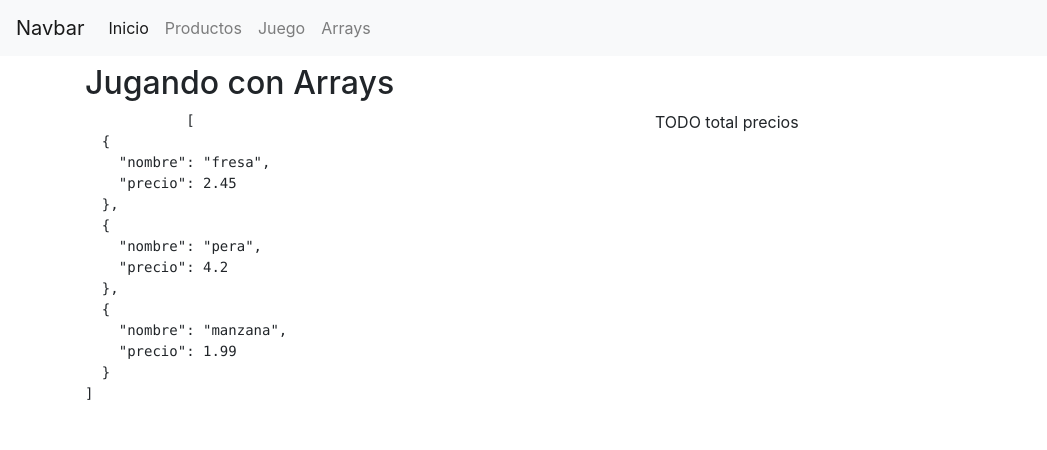
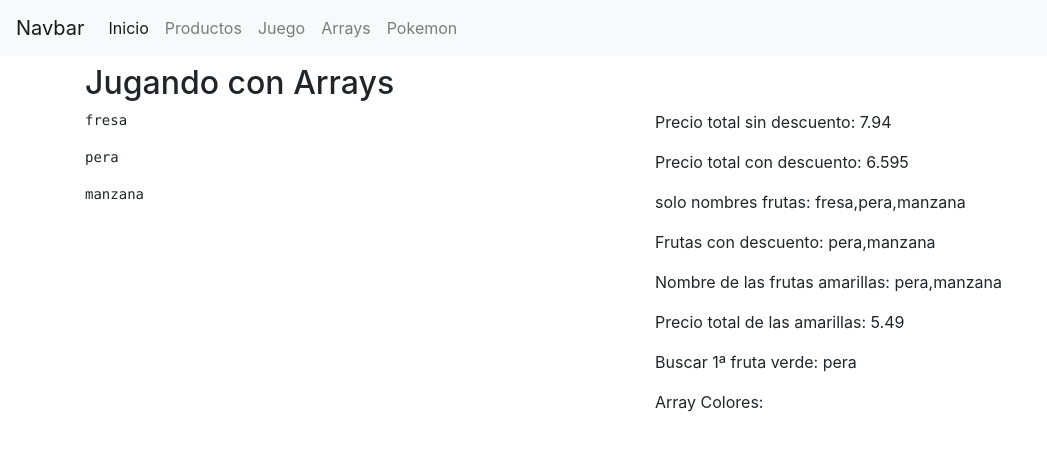
Before and after one commit to 3ndoflin3/AngularApp, an Angular app: page /juego in a window 1280 px wide. Shown: the top 450 px of the page, without its empty margins (0-1047 px from the left). Built offline with nearby package versions, Linux system fonts and the light colour scheme.

Commit message:
Trabajando con arrays y comienzo de la implementacion de pokemon rest api

```diff
--- a/src/app/app-routing.module.ts
+++ b/src/app/app-routing.module.ts
@@ -2,6 +2,7 @@ import { NgModule } from '@angular/core';
 import { Routes, RouterModule } from '@angular/router';
 import {PruebaComponent} from './componentes/prueba/prueba.component';
 import {ArraysComponent} from './paginas/arrays/arrays.component';
+import { PokemonRestComponent } from './paginas/pokemon-rest/pokemon-rest.component';
 
 /**
  * Definir las rutas de la app de angular
@@ -11,7 +12,8 @@ import {ArraysComponent} from './paginas/arrays/arrays.component';
 
 const routes: Routes = [
   {path: '', component: PruebaComponent},
-  {path: 'juego', component: ArraysComponent}
+  {path: 'juego', component: ArraysComponent},
+  {path: 'pokemon', component: PokemonRestComponent}
 ];
 
 @NgModule({
--- a/src/app/app.module.ts
+++ b/src/app/app.module.ts
@@ -7,12 +7,14 @@ import { PruebaComponent } from './componentes/prueba/prueba.component';
 import { HttpClientModule } from '@angular/common/http';
 import { ArraysComponent } from './paginas/arrays/arrays.component';
 import { NavbarComponent } from './componentes/navbar/navbar.component';
+import { PokemonRestComponent } from './paginas/pokemon-rest/pokemon-rest.component';
 @NgModule({
   declarations: [
     AppComponent,
     PruebaComponent,
     ArraysComponent,
-    NavbarComponent
+    NavbarComponent,
+    PokemonRestComponent
   ],
   imports: [
     BrowserModule,
--- a/src/app/componentes/navbar/navbar.component.html
+++ b/src/app/componentes/navbar/navbar.component.html
@@ -18,6 +18,9 @@
           <li class="nav-item">
             <a [routerLink]="['/arrays']" routerLinkActive="router-link-active" class="nav-link">Arrays</a>
           </li>
+          <li class="nav-item">
+            <a [routerLink]="['/pokemon']" routerLinkActive="router-link-active" class="nav-link">Pokemon</a>
+          </li>
       </ul>
     </div>
   </nav>
--- a/src/app/paginas/arrays/arrays.component.html
+++ b/src/app/paginas/arrays/arrays.component.html
@@ -3,13 +3,20 @@
 <div class="row">
 
     <div class="col">
-        <pre>
-            {{frutas | json}}
+        <pre id ="pre">
+
         </pre>
     </div>
     <!-- Calcular el total del precio de todas las frutas -->
     <div class="col">
-        <p>TODO total precios</p>
+        <p id="total">Precio total sin descuento: {{total}}</p>
+        <p id="total">Precio total con descuento: {{totalDescuento}}</p>
+        <p>solo nombres frutas: {{aSoloNombres}}</p>
+        <p>Frutas con descuento: {{frutasConDescuento}}</p>
+        <p>Nombre de las frutas amarillas: {{frutasAmarillas}} </p>
+        <p>Precio total de las amarillas: {{frutasAmarillasPrecioTotal}} </p>
+        <p>Buscar 1ª fruta verde: {{frutaVerde.nombre}} </p>
+        <p>Array Colores: {{arrayColores.nombre}}</p>
     </div>
 
 </div>
--- a/src/app/paginas/arrays/arrays.component.ts
+++ b/src/app/paginas/arrays/arrays.component.ts
@@ -8,18 +8,66 @@ import { Component, OnInit } from '@angular/core';
 export class ArraysComponent implements OnInit {
 
   frutas: any;
+  total: number;
+  totalDescuento: number;
+  aSoloNombres: Array<string>;
+  frutasConDescuento: Array<string>;
+  frutasAmarillas: Array<string>;
+  frutasAmarillasPrecioTotal: number;
+  frutaVerde: string;
+  arrayColores: Set<string>;
+  unique: any;
+  color: string;
 
+  //Mapear el precio con descuento en las frutas que tengan descuentos
   constructor() {
     console.trace('ArraysCOmponent m8');
+    this.total = 0;
     this.frutas = [
-      {'nombre': 'fresa', 'precio': 2.45},
-      {'nombre': 'pera', 'precio': 4.20},
-      {'nombre': 'manzana', 'precio': 1.99}
-
+      {'nombre': 'fresa', 'precio': 2.45, 'descuento': 0, 'colores': ['roja']},
+      {'nombre': 'pera', 'precio': 3.50, 'descuento': 10, 'colores': ['amarillo', 'verde']},
+      {'nombre': 'manzana', 'precio': 1.99, 'descuento': 50, 'colores': ['amarillo', 'verde', 'roja']}
     ];
-   }
+    this.aSoloNombres = [];
+  }
 
   ngOnInit() {
+    let pre = document.getElementById('pre');
+    //let total = document.getElementById('total');
+    pre.innerHTML = '';
+   // total.innerHTML = '';
+    this.frutas.forEach(element => {
+      console.log(element.nombre);
+      pre.innerHTML += '<p>'+ element.nombre + '</p>';
+      //total.innerHTML+=parseInt(element.precio);
+    });
+    //Modo extendido para poder depurar
+    this.total = this.frutas.map(el => {
+      console.debug(el);
+      return el.precio;
+    }).reduce((previous, current) =>{
+      console.debug(previous, current);
+      return previous + current;
+    });
+
+
+    this.unique= (value, index, self) =>{
+      return self.indexOf(value) === index;
+    };
+
+    //Modo reducido
+    this.aSoloNombres = this.frutas.map(el => el.nombre);
+    this.total = this.frutas.map(el => el.precio).reduce((p, c) => p+c);
+    this.totalDescuento = this.frutas.reduce((p,c) => (p+ (c.precio - (c.precio * c.descuento)/100)), 0);
+    this.frutasConDescuento = this.frutas.filter(fruta => fruta.descuento > 0).map(el => el.nombre);
+    this.frutasAmarillas = this.frutas.filter(fruta => fruta.colores.includes('amarillo')).map(fruta => fruta.nombre);
+    this.frutasAmarillasPrecioTotal = this.frutas.filter(fruta => fruta.colores.includes('amarillo')).map(fruta => fruta.precio).reduce((p, c) => p + c);
+    this.frutaVerde = this.frutas.find((fruta) => fruta.colores.includes('verde'));
+    //this.arrayColores = this.frutas.map((fruta) => fruta.colores ).join(', ').unique();
+    this.arrayColores = new Set(this.frutas.reduce((p, c, i, a)=> {return p.concat(c.colores)}, []));
+    this.color= JSON.stringify(new Set(this.frutas.reduce((p, c, i, a)=> {return p.concat(c.colores)}, [])));
+    //this.arrayColores = Array.from(new Set(this.frutas.map((item: any) => item.colores)));
+    console.log(this.arrayColores);
   }
 
 }
--- /dev/null
+++ b/src/app/paginas/pokemon-rest/pokemon-rest.component.html
@@ -0,0 +1 @@
+<p>pokemon-rest works!</p>
--- /dev/null
+++ b/src/app/paginas/pokemon-rest/pokemon-rest.component.ts
@@ -0,0 +1,18 @@
+import { Component, OnInit } from '@angular/core';
+
+@Component({
+  selector: 'app-pokemon-rest',
+  templateUrl: './pokemon-rest.component.html',
+  styleUrls: ['./pokemon-rest.component.scss']
+})
+export class PokemonRestComponent implements OnInit {
+
+  constructor() {
+    console.trace('PokemonRestComponent');
+  }
+
+  ngOnInit() {
+    console.trace('PokemonRestComponent INIT');
+  }
+
+}
```
Also changed, not shown: src/app/paginas/pokemon-rest/pokemon-rest.component.scss (added).
